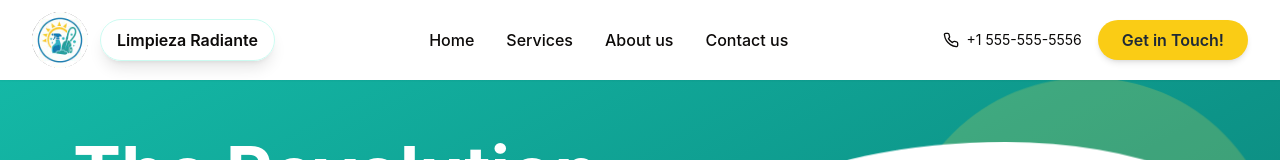
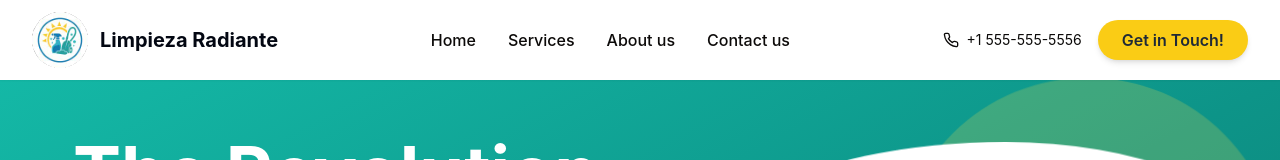
Before and after one commit to FrankyAntonioRodriguezHernandez/Limpieza-Radiante-Website, a React (Vite) app: page / in a window 1280 px wide. Shown: the top 160 px of the page. Built offline with nearby package versions, Linux system fonts and the light colour scheme.

Commit message:
Ajuste titulo en forma de burbuja en movil

```diff
--- a/src/components/Header.tsx
+++ b/src/components/Header.tsx
@@ -98,8 +98,9 @@ const Header = () => {
                 <span className="text-teal-500 font-bold text-sm">LR</span>
               </div>
             </div>
-            <span className={"transition-opacity duration-300 " + (isMenuOpen ? "opacity-100" : "opacity-0") + " md:opacity-100"
-            }>
+            <span className={"transition-opacity duration-300 " + (isMenuOpen ? "opacity-100" : "opacity-0") + " md:opacity-100"}>
+              {/* Solo móvil (burbuja) */}
+              <span className="inline-block md:hidden">
                 <Link to="/#home"
                   onClick={e => {
                     if (location.pathname === "/" || location.pathname === "/#home") {
@@ -108,15 +109,29 @@ const Header = () => {
                       if (el) el.scrollIntoView({ behavior: "smooth" });
                     }
                   }}>
-                <span className="inline-block px-4 py-2 bg-white/90 shadow-lg rounded-full font-semibold text-stone-950 text-base border border-teal-100
+                  <span className="inline-block px-6 py-3 bg-white/90 shadow-lg rounded-full font-semibold text-stone-950 text-lg border border-teal-100
         hover:bg-teal-50 hover:scale-105 hover:shadow-xl transition-all duration-200"
                     style={{ backdropFilter: 'blur(3px)' }}
                   >
                     Limpieza Radiante
                   </span>
                 </Link>
+              </span>
+              {/* Solo escritorio (texto normal) */}
+              <span className="hidden md:inline font-bold text-xl text-gray-950">
+                <Link to="/#home"
+                  onClick={e => {
+                    if (location.pathname === "/" || location.pathname === "/#home") {
+                      e.preventDefault();
+                      const el = document.getElementById("home");
+                      if (el) el.scrollIntoView({ behavior: "smooth" });
+                    }
+                  }}>
+                  Limpieza Radiante
+                </Link>
+              </span>
+            </span>
 
-            </span>
 
           </div>
           {/* Desktop Navigation */}
```
Lines whose indentation alone changed are shown as unchanged.
